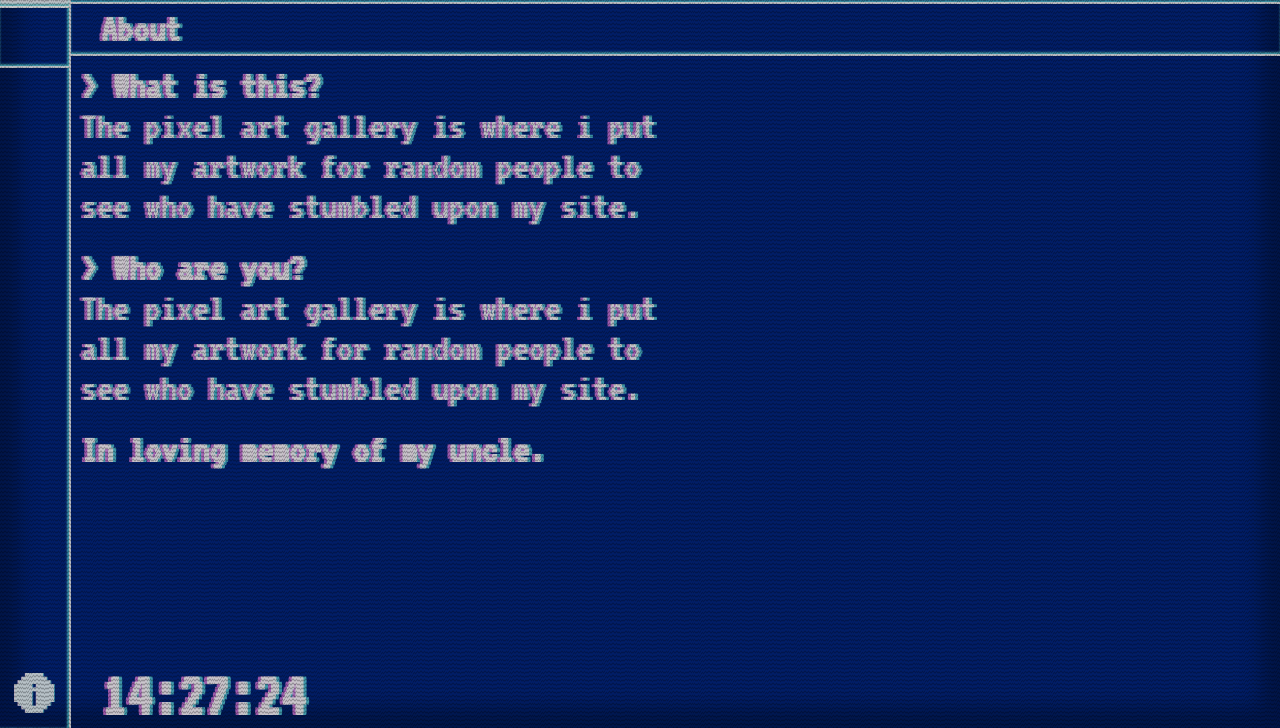
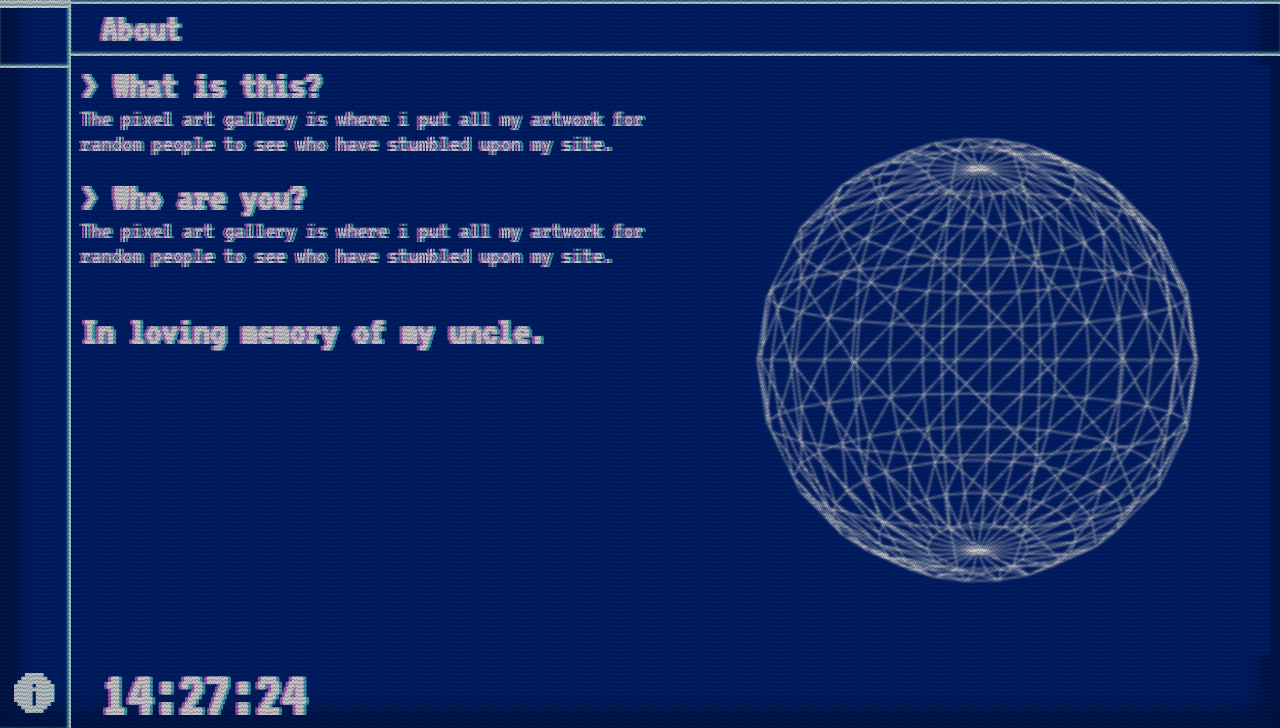
Before and after one commit to LueKely/pixel-art-gallery, an Astro site: page /info in a window 1280 px wide. Shown: the part 72-800 px from the top of the page. Built offline with nearby package versions, Linux system fonts and the light colour scheme; Astro itself is replaced by a stand-in of ours; animation ran at ten frames a second.

Commit message:
feat: added le canvas

```diff
--- a/package.json
+++ b/package.json
@@ -10,6 +10,8 @@
     "astro": "astro"
   },
   "dependencies": {
-    "astro": "^3.2.0"
+    "@types/three": "^0.156.0",
+    "astro": "^3.2.0",
+    "three": "^0.157.0"
   }
 }
--- a/src/env.d.ts
+++ /dev/null
@@ -1 +0,0 @@
-/// <reference types="astro/client" />
--- a/src/layouts/Layout.astro
+++ b/src/layouts/Layout.astro
@@ -132,9 +132,14 @@ html::after
 		font-size: 4rem;
 	}
 
-	h2,p{
+	h2{
 		font-size: 2.5rem;
 	}
+
+	p{
+		font-size: clamp(1rem, 2vw, 2.5rem);
+	}
+
 
 	a{
 		font-size: 2rem;
--- a/src/pages/info.astro
+++ b/src/pages/info.astro
@@ -12,21 +12,188 @@ import Layout from '../layouts/Layout.astro';
     <h2>&gt; Who are you? </h2>
     <p>The pixel art gallery is where i put all my artwork for random people to see who have stumbled upon my site.</p>
     <br>
-
+    <br>
     <h2>In loving memory of my uncle.</h2>
   </section>
 
 
   <section>
 
-    <canvas></canvas>
+    <canvas id="c"></canvas>
 
   </section>
 
 </main>
 </Layout>
 
+<script>
+  // src/main.ts
+
+import * as THREE from 'three';
+
+
+
+function resizeRendererToDisplaySize(renderer: THREE.WebGLRenderer) {
+	const canvas = renderer.domElement;
+	const pixelRatio = window.devicePixelRatio;
+	const width = (canvas.clientWidth * pixelRatio) | 0;
+	const height = (canvas.clientHeight * pixelRatio) | 0;
+	const needResize = canvas.width !== width || canvas.height !== height;
+	if (needResize) {
+		renderer.setSize(width, height, false);
+	}
+	return needResize;
+}
+
+function main() {
+	const canvas: HTMLCanvasElement | null =
+		document.querySelector<HTMLCanvasElement>('#c');
+
+	// checks whether the canvas exists
+	if (canvas === null) {
+		throw new Error('CANVAS ELEMENT DOES NOT EXIST');
+	}
+
+	// rederer
+	const renderer = new THREE.WebGLRenderer({ antialias: true, canvas });
+
+	// camera
+	const fov = 75;
+	const aspect = 2; // the canvas default
+	const near = 0.1;
+	const far = 100;
+	const camera = new THREE.PerspectiveCamera(fov, aspect, near, far);
+
+	//camera position
+	camera.position.z = 30;
+
+	//scene
+	const scene = new THREE.Scene();
+  scene.background = new THREE.Color(0x032681)
+
+	// light
+	const color = 0xffffff;
+	const intensity = 3;
+	const light = new THREE.DirectionalLight(color, intensity);
+	light.position.set(-1, 2, 4);
+	scene.add(light);
+
+  // shaders
+  const fragment:string = `#ifdef GL_ES
+precision mediump float;
+#endif
+
+
+uniform float time; // basically u_time
+uniform vec2 u_resolution;
+varying vec2 vUv; //the resolution
+
+void main(){
+  // choose either of the two
+  vec2 coord = vUv;
+  // vec2 coord =   gl_FragCoord.xy / u_resolution;
+  // gl_FragColor = vec4(cos(len * 2.0), cos(len - 1.0), sin(time *0.5) , 1.0);
+
+  gl_FragColor = vec4(1.0);
+
+}`;
+
+const vertex = `#ifdef GL_ES
+precision mediump float;
+#endif
+
+varying vec2 vUv;
+uniform float time;
+
+void main()	{
+	vUv = uv;
+	// projectionMatrix, modelViewMatrix, position -> passed in from Three.js
+	gl_Position = projectionMatrix
+		* modelViewMatrix
+		* vec4(position.x, position.y, position.z, 1.0);
+
+
+// regular mode
+	// gl_Position = projectionMatrix
+	// 	* modelViewMatrix
+	// 	* vec4(position.x, postion.y, position.z, 1.0);
+}`
+
+
+	//shape
+	const geo = new THREE.SphereGeometry(15, 24, 12);
+	const shapeMaterial = new THREE.ShaderMaterial({
+		wireframe: true,
+		side: THREE.DoubleSide,
+		uniforms: {
+			u_resolution: {
+				value: new THREE.Vector2(),
+			}, // This will be automatically set by Three.js
+			time: { value: 0.0 }, // Initialize time to 0
+		},
+		vertexShader: vertex,
+		fragmentShader: fragment,
+	});
+
+	// uniform variables
+	const canvasSize = new THREE.Vector2(canvas.width, canvas.height);
+	shapeMaterial.uniforms.u_resolution.value.copy(canvasSize);
+
+	const shapeMesh = new THREE.Mesh(geo, shapeMaterial);
+	scene.add(shapeMesh);
+
+	// renderer
+	renderer.render(scene, camera);
+
+	// time
+	const clock = new THREE.Clock();
+
+	// animation
+	function render() {
+		const deltaTime = clock.getDelta();
+		// resizes the display
+
+		if (resizeRendererToDisplaySize(renderer)) {
+			const canvas = renderer.domElement;
+			camera.aspect = canvas.width / canvas.height;
+			camera.updateProjectionMatrix();
+		}
+
+		// convert time to seconds
+		// shapeMesh.rotation.x += deltaTime;
+		shapeMesh.rotation.y -= 0.5 * deltaTime;
+
+		renderer.render(scene, camera);
+		requestAnimationFrame(render);
+
+		// update time from the fragment shader
+		shapeMaterial.uniforms.time.value += 0.01;
+
+		if (canvas == null) {
+			throw new Error('CANVAS DOES NOT EXIST');
+		}
+		const resolution = new THREE.Vector2(canvas.width, canvas.height);
+		shapeMaterial.uniforms.u_resolution.value.copy(resolution);
+	}
+
+	requestAnimationFrame(render);
+}
+
+main();
+
+
+</script>
+
 <style>
+
+#c{
+  background-color: var(--background-color);
+	width: 100%;
+	height: 100%;
+	display: block;
+  filter: blur(1px);
+}
+
 
 .main-container{
   width: 100%;
```
Also changed, not shown: 1 other file.
